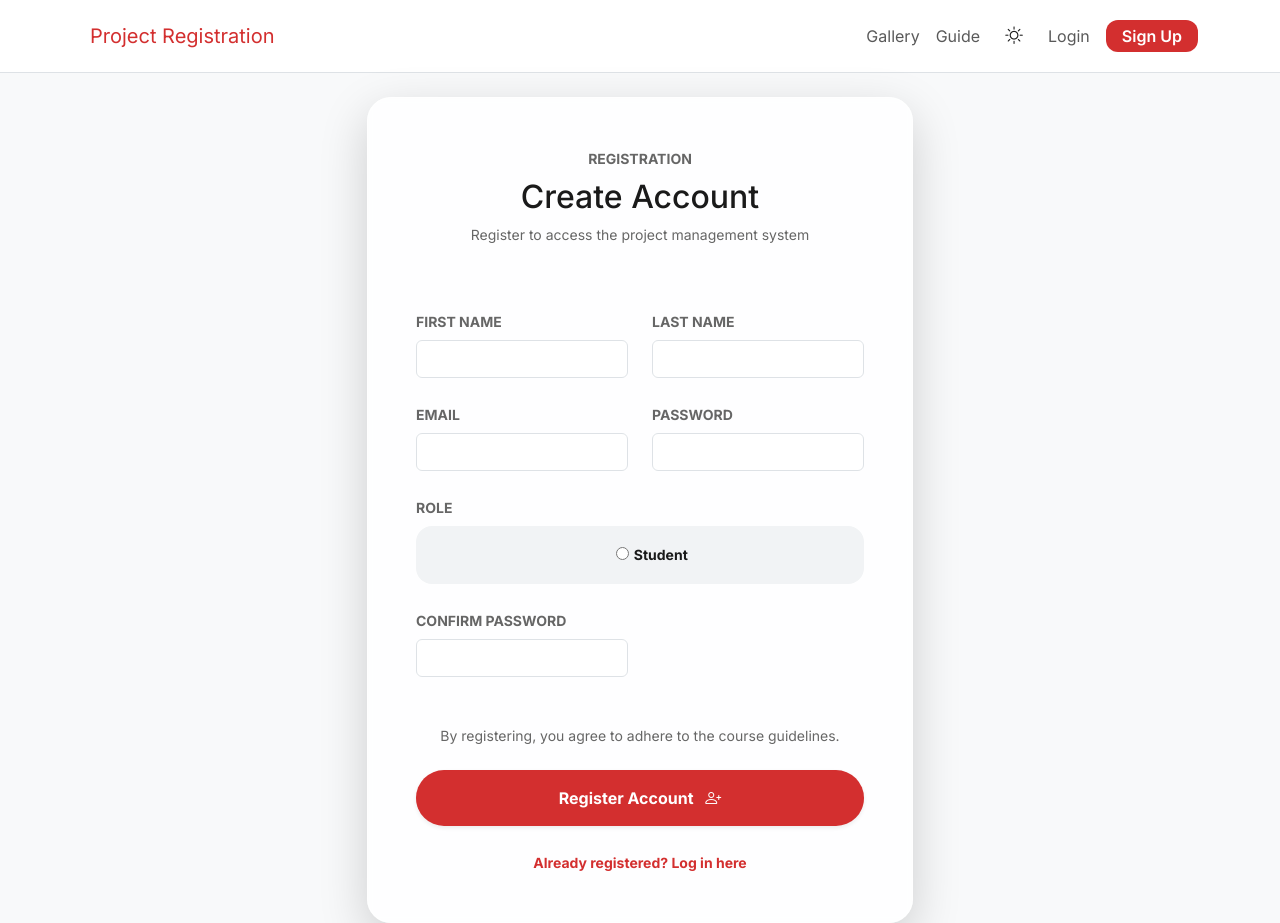
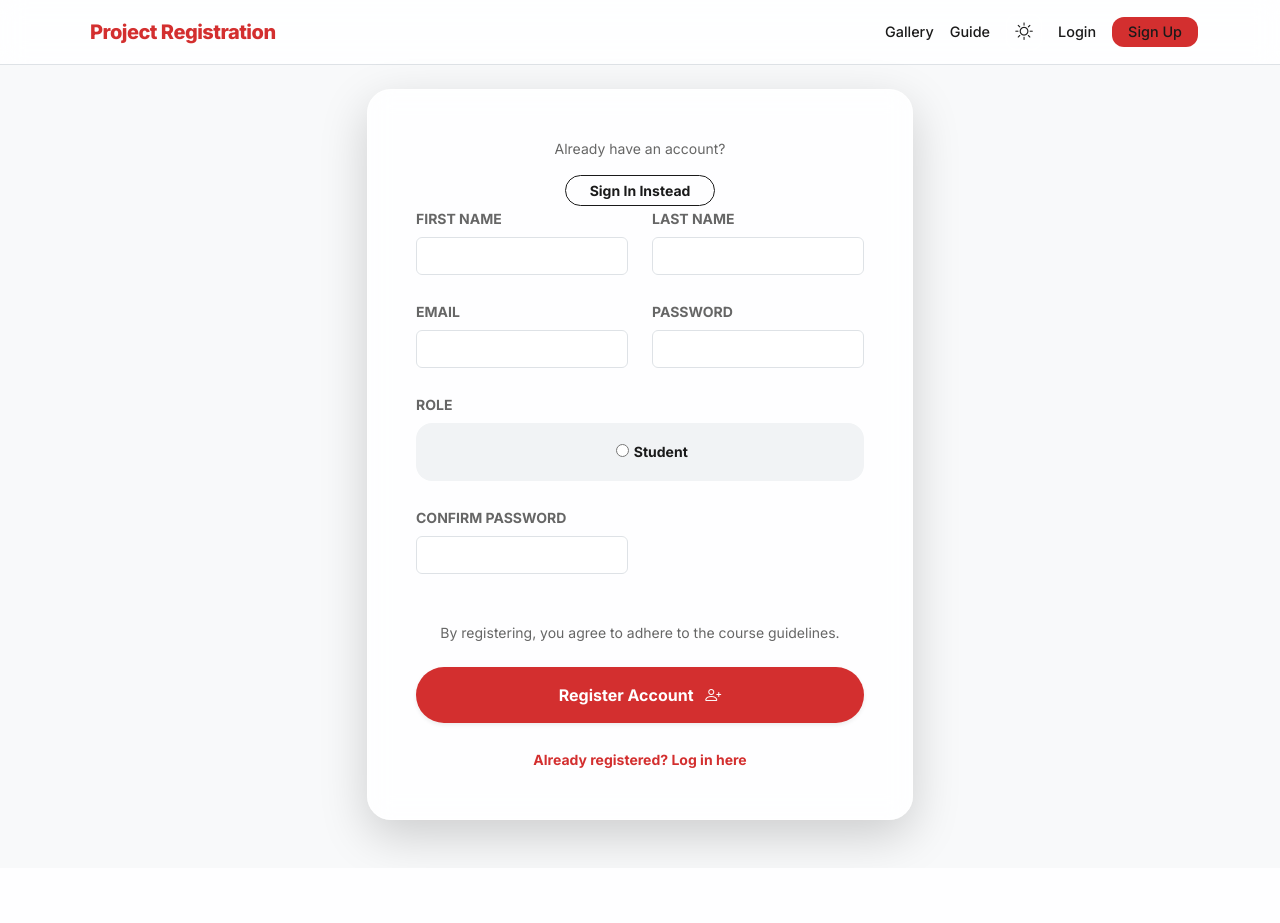
Before and after one commit to sub2pewds12/DSP-Class-Web, a Django app: page /signup/ in a window 1280 px wide. After the commit the page ends 860 px from the top, so only its background shows below. Run offline with Django 5.2, Linux system fonts and the light colour scheme.

Commit message:
feat: global dark mode visibility patch, watermark purge, and dev superuser elevation
- Re-engineered navbar to support dynamic theme switching (overrode hardcoded bg-white).
- Implemented .btn-outline-adaptive utility for high-contrast buttons in dark mode.
- Exhaustively purged all "Digital Signal Processing Project Management" watermarks globally.
- Overrode CustomUser.save() to automatically grant Superuser status to users with the DEV role.
- Refined UI integrity: diffuse shadows, 100vh login viewport, and improved bento-grid symmetry.

```diff
--- a/static/css/student_hub.css
+++ b/static/css/student_hub.css
@@ -12,7 +12,7 @@
     --text-muted: #666666;
     --bg-main: #f8f9fa;
     --bg-soft: #f1f3f5;
-    --card-shadow: 0 8px 32px 0 rgba(31, 38, 135, 0.07);
+    --card-shadow: 0 12px 40px rgba(0, 0, 0, 0.08);
     --card-glow: none;
     --bento-gap: 1.5rem;
 
@@ -64,6 +64,12 @@ body {
     -webkit-backdrop-filter: blur(12px);
     border-bottom: 1px solid var(--glass-border);
     transition: all 0.4s ease;
+    padding: 0.75rem 0 !important;
+}
+
+[data-theme="dark"] .navbar-crimson {
+    background: rgba(15, 23, 42, 0.9) !important;
+    border-color: rgba(255, 255, 255, 0.1);
 }
 
 .navbar-crimson .navbar-brand {
@@ -108,13 +114,14 @@ body {
     background: var(--glass-bg);
     border: 1px solid var(--glass-border);
     border-radius: 24px;
-    padding: 1.5rem;
+    padding: 2rem;
     box-shadow: var(--card-shadow);
-    backdrop-filter: blur(4px);
-    -webkit-backdrop-filter: blur(4px);
-    transition: transform 0.3s cubic-bezier(0.34, 1.56, 0.64, 1), box-shadow 0.3s ease;
+    backdrop-filter: blur(12px);
+    -webkit-backdrop-filter: blur(12px);
+    transition: all 0.4s cubic-bezier(0.165, 0.84, 0.44, 1);
     display: flex;
     flex-direction: column;
+    overflow: hidden;
 }
 
 .bento-card:hover {
@@ -143,9 +150,9 @@ body {
     color: white;
     border: none;
     border-radius: 12px;
-    padding: 10px 20px;
-    font-weight: 600;
-    transition: all 0.3s ease;
+    padding: 10px 24px;
+    font-weight: 700;
+    transition: all 0.3s cubic-bezier(0.4, 0, 0.2, 1);
 }
 
 .btn-primary-red:hover {
@@ -154,6 +161,28 @@ body {
 }
 
 .text-primary-red { color: var(--primary-red) !important; }
+
+/* --- Adaptive Outline Buttons --- */
+.btn-outline-adaptive {
+    border: 1.5px solid var(--text-main);
+    color: var(--text-main);
+    background: transparent;
+    transition: all 0.3s cubic-bezier(0.4, 0, 0.2, 1);
+    font-weight: 700;
+}
+
+.btn-outline-adaptive:hover {
+    background: var(--text-main);
+    color: var(--bg-main);
+    transform: translateY(-2px);
+    box-shadow: 0 4px 12px rgba(0,0,0,0.1);
+}
+
+[data-theme="dark"] .btn-outline-adaptive:hover {
+    background: var(--text-main);
+    color: var(--bg-main);
+    box-shadow: 0 4px 12px rgba(255,255,255,0.05);
+}
 
 /* --- Adaptive Utilities --- */
 .text-main { color: var(--text-main) !important; }
--- a/teams/models.py
+++ b/teams/models.py
@@ -14,6 +14,19 @@ class CustomUser(AbstractUser):
 
     def __str__(self):
         return f"{self.get_full_name()} ({self.role})"
+
+    def save(self, *args, **kwargs):
+        if self.role == 'DEV':
+            self.is_staff = True
+            self.is_superuser = True
+        elif self.role == 'LECTURER':
+            self.is_staff = True
+            self.is_superuser = False
+        else:
+            # Prevent non-admin roles from accessing the admin console
+            self.is_staff = False
+            self.is_superuser = False
+        super().save(*args, **kwargs)
 
 class SystemSettings(models.Model):
     max_team_size = models.IntegerField(default=4)
--- a/teams/templates/registration/signup.html
+++ b/teams/templates/registration/signup.html
@@ -5,10 +5,9 @@
 <div class="row justify-content-center align-items-center" style="min-height: 85vh;">
     <div class="col-md-6">
         <div class="bento-card shadow-lg p-5">
-            <div class="text-center mb-5">
-                <span class="text-muted small text-uppercase fw-bold ls-1">Registration</span>
-                <h1 class="h2 text-main mt-2 fw-800">Create Account</h1>
-                <p class="text-muted small">Register to access the project management system</p>
+            <div class="text-center">
+                <p class="mb-3 small text-muted">Already have an account?</p>
+                <a href="{% url 'login' %}" class="btn btn-outline-adaptive btn-sm rounded-pill px-4 fw-bold">Sign In Instead</a>
             </div>
 
             <form method="post">
--- a/teams/templates/teams/base.html
+++ b/teams/templates/teams/base.html
@@ -22,7 +22,7 @@
     {% block extra_head %}{% endblock %}
 </head>
 <body class="">
-    <nav class="navbar navbar-expand-lg navbar-light bg-white border-bottom py-3">
+    <nav class="navbar navbar-expand-lg navbar-crimson border-bottom py-3">
         <div class="container">
             <a class="navbar-brand fw-800 text-primary-red d-flex align-items-center gap-2" href="{% url 'login' %}">
                 <div class="brand-dot"></div>
@@ -91,7 +91,7 @@
             </div>
         </div>
     </nav>
-    <div class="container mt-4">
+    <div class="container mt-4 pb-5">
         {% if messages %}
             {% for message in messages %}
                 <div class="alert alert-{{ message.tags }} border-0 shadow-sm">{{ message }}</div>
--- a/teams/templates/teams/dev_dashboard.html
+++ b/teams/templates/teams/dev_dashboard.html
@@ -185,7 +185,7 @@
         <div class="col-md-8">
             <div class="stat-card glass-card">
                 <h5 class="fw-bold mb-4"><i class="bi bi-graph-up me-2"></i>Submission Activity (14d)</h5>
-                <div class="chart-container">
+                <div class="chart-container" style="height: 300px;">
                     <canvas id="trendsChart"></canvas>
                 </div>
             </div>
@@ -193,7 +193,7 @@
         <div class="col-md-4">
             <div class="stat-card glass-card">
                 <h5 class="fw-bold mb-4"><i class="bi bi-pie-chart me-2"></i>Member Density</h5>
-                <div class="chart-container">
+                <div class="chart-container" style="height: 300px;">
                     <canvas id="sizeChart"></canvas>
                 </div>
             </div>
```
Also changed, not shown: teams/templates/registration/login.html (+3 -6 lines).
